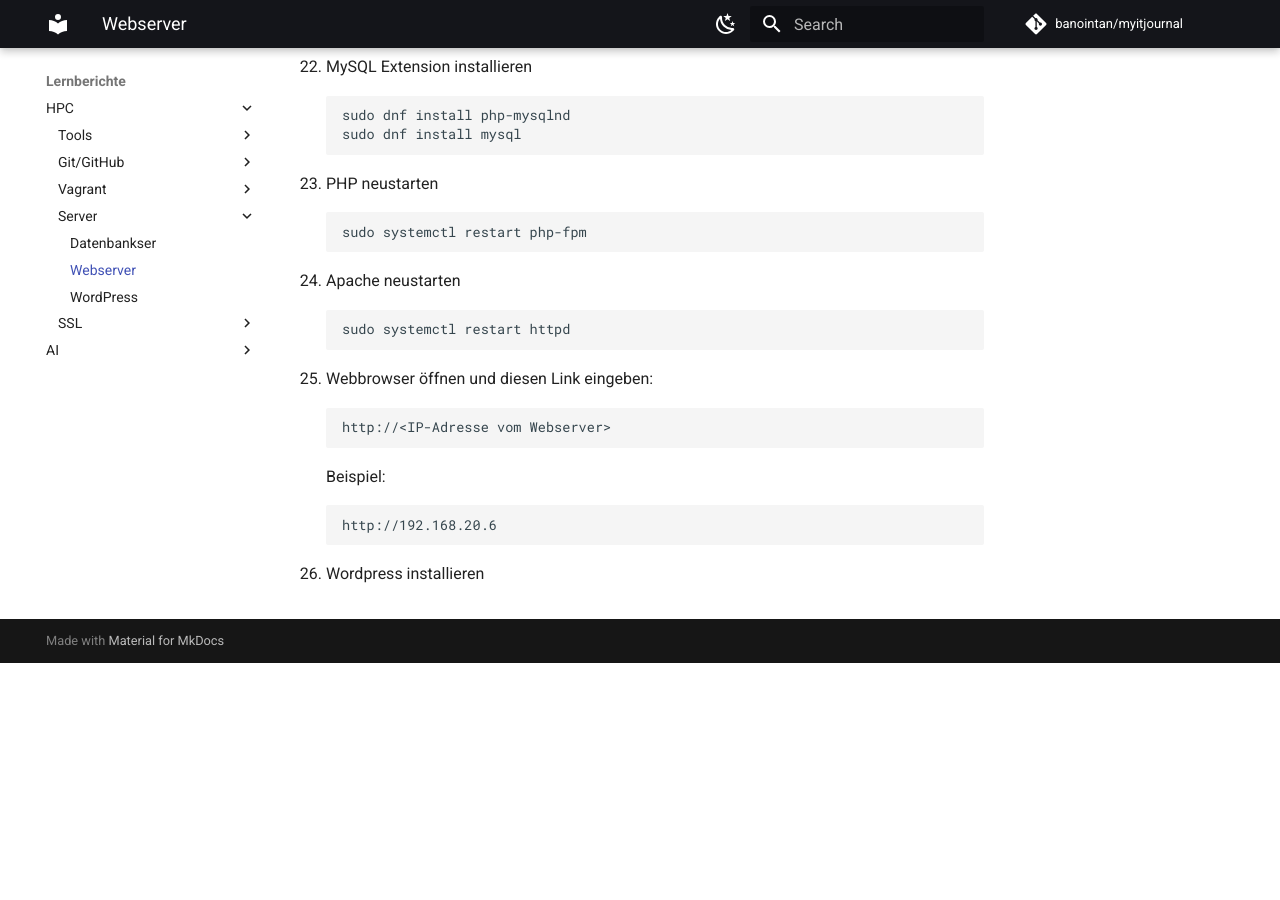
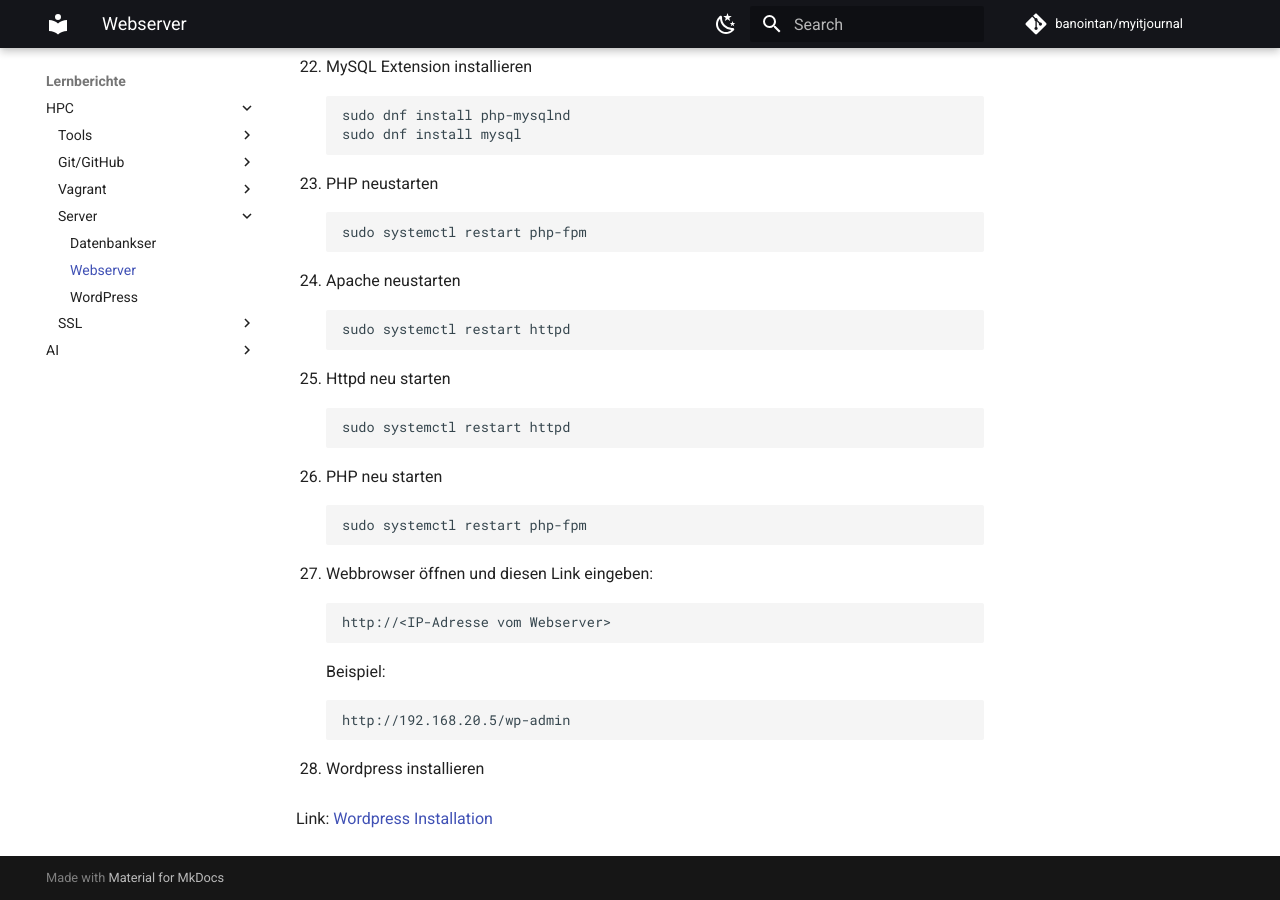
Before and after one commit to banointan/myitjournal, an MkDocs documentation site: the page built from docs/lernberichte/hpc/server/lb08.md, in a window 1280 px wide and 900 px high, scrolled down 3105 px. Built offline with MkDocs 1.6.1 and Material for MkDocs 9.7.7, drawn with Linux system fonts in a browser that asks for light colours; comment, search, counter and statistics services are not loaded; before the commit the page ends 3768 px from its top, so only the background shows below that.

Commit message:
Webserver konfigurationen angepasst

```diff
--- a/docs/lernberichte/hpc/server/lb08.md
+++ b/docs/lernberichte/hpc/server/lb08.md
@@ -141,12 +141,22 @@
 
         sudo systemctl restart httpd
 
-25. Webbrowser öffnen und diesen Link eingeben:
+25. Httpd neu starten
+
+        sudo systemctl restart httpd
+
+26. PHP neu starten
+
+        sudo systemctl restart php-fpm
+
+27. Webbrowser öffnen und diesen Link eingeben:
 
         http://<IP-Adresse vom Webserver>
 
     Beispiel:
 
-        http://192.168.20.6
+        http://192.168.20.5/wp-admin
 
-26. Wordpress installieren
+28. Wordpress installieren
+
+Link: [Wordpress Installation](../wordpress/lb11)
```
